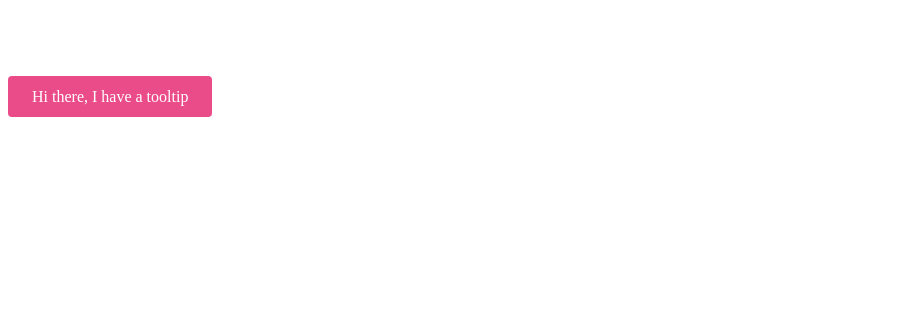
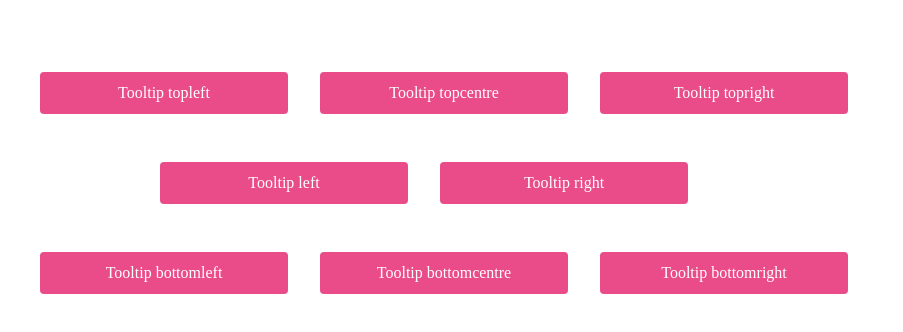
Before and after one commit to breakbeatkid/ng2-tooltip, an Angular app: page / in a window 1280 px wide. Shown: the top 332 px of the page, without its empty margins (0-903 px from the left). Built offline with nearby package versions, Linux system fonts and the light colour scheme.

Commit message:
fix: rename component to overlay-tooltip

```diff
--- a/src/app/app.component.html
+++ b/src/app/app.component.html
@@ -1,9 +1,86 @@
-<div
-    crowderTooltip
+<div class="row">
+  <div
+    crowderOverlayTooltip
     tooltipMessage="This is my tooltip!!"
-    [tooltipPosition]=TooltipPosition.TOPCENTRE
-    [tooltipArrow]=true
-    class='thing'
->
-    Hi there, I have a tooltip
+    [tooltipPosition]="TooltipPosition.TOPLEFT"
+    [tooltipArrow]="true"
+    class="thing"
+  >
+    Tooltip topleft
+  </div>
+
+  <div
+    crowderOverlayTooltip
+    tooltipMessage="This is my tooltip!!"
+    [tooltipPosition]="TooltipPosition.TOPCENTRE"
+    [tooltipArrow]="true"
+    class="thing"
+  >
+    Tooltip topcentre
+  </div>
+
+  <div
+    crowderOverlayTooltip
+    tooltipMessage="This is my tooltip!!"
+    [tooltipPosition]="TooltipPosition.TOPRIGHT"
+    [tooltipArrow]="true"
+    class="thing"
+  >
+    Tooltip topright
+  </div>
 </div>
+
+<div class="row" style='width: 800px; text-align: center'>
+  <div
+    crowderOverlayTooltip
+    tooltipMessage="This is my tooltip!!"
+    [tooltipPosition]="TooltipPosition.LEFT"
+    [tooltipArrow]="true"
+    class="thing"
+  >
+    Tooltip left
+  </div>
+
+  <div
+    crowderOverlayTooltip
+    tooltipMessage="This is my tooltip!!"
+    [tooltipPosition]="TooltipPosition.RIGHT"
+    [tooltipArrow]="true"
+    class="thing"
+  >
+    Tooltip right
+  </div>
+</div>
+
+<div class="row">
+  <div
+    crowderOverlayTooltip
+    tooltipMessage="This is my tooltip!!"
+    [tooltipPosition]="TooltipPosition.BOTTOMLEFT"
+    [tooltipArrow]="true"
+    class="thing"
+  >
+    Tooltip bottomleft
+  </div>
+
+  <div
+    crowderOverlayTooltip
+    tooltipMessage="This is my tooltip!!"
+    [tooltipPosition]="TooltipPosition.BOTTOMCENTRE"
+    [tooltipArrow]="true"
+    class="thing"
+  >
+    Tooltip bottomcentre
+  </div>
+
+  <div
+    crowderOverlayTooltip
+    tooltipMessage="This is my tooltip!!"
+    [tooltipPosition]="TooltipPosition.BOTTOMRIGHT"
+    [tooltipArrow]="true"
+    class="thing"
+    id='thingy'
+  >
+    Tooltip bottomright
+  </div>
+</div>
--- a/src/app/app.component.scss
+++ b/src/app/app.component.scss
@@ -1,10 +1,10 @@
 :host {
   display: block;
-  padding-top: 5rem;
+  padding-top: 2rem;
 }
 
 .thing {
-  display: inline;
+  display: inline-block;
   background-color: #ea4c89;
   border: none;
   border-radius: 4px;
@@ -14,4 +14,11 @@
   outline: none;
   -moz-appearance: none;
   -webkit-appearance: none;
+  margin: 1rem;
+  width: 200px;
+  text-align: center;
 }
+
+.row {
+  margin: 1rem;
+}
--- a/src/app/app.component.ts
+++ b/src/app/app.component.ts
@@ -1,10 +1,10 @@
 import { Component } from '@angular/core';
-import { TooltipPosition } from './tooltip/model/tooltip-position.enum';
+import { OverlayTooltipPosition } from './overlay-tooltip/model/overlay-tooltip-position.enum';
 @Component({
   selector: 'app-root',
   styleUrls: ['./app.component.scss'],
   templateUrl: './app.component.html',
 })
 export class AppComponent {
-  TooltipPosition = TooltipPosition;
+  TooltipPosition = OverlayTooltipPosition;
 }
--- a/src/app/app.module.ts
+++ b/src/app/app.module.ts
@@ -4,14 +4,14 @@ import { BrowserAnimationsModule } from '@angular/platform-browser/animations';
 import { OverlayModule } from '@angular/cdk/overlay';
 
 import { AppComponent } from './app.component';
-import { TooltipDirective } from './tooltip/tooltip.directive';
-import { TooltipComponent } from './tooltip/tooltip.component';
+import { OverlayTooltipDirective } from './overlay-tooltip/overlay-tooltip.directive';
+import { OverlayTooltipComponent } from './overlay-tooltip/overlay-tooltip.component';
 
 @NgModule({
   declarations: [
     AppComponent,
-    TooltipDirective,
-    TooltipComponent,
+    OverlayTooltipDirective,
+    OverlayTooltipComponent,
   ],
   imports: [
     BrowserAnimationsModule,
@@ -20,7 +20,7 @@ import { TooltipComponent } from './tooltip/tooltip.component';
   ],
   providers: [],
   bootstrap: [AppComponent],
-  entryComponents: [TooltipComponent],
+  entryComponents: [OverlayTooltipComponent],
 })
 export class AppModule {
 }
--- a/src/app/tooltip/model/tooltip-position.enum.ts
+++ b/src/app/overlay-tooltip/model/overlay-tooltip-position.enum.ts
@@ -1,4 +1,4 @@
-export enum TooltipPosition {
+export enum OverlayTooltipPosition {
     TOPLEFT,
     TOPCENTRE,
     TOPRIGHT,
--- a/src/app/tooltip/tooltip.component.html
+++ b/src/app/overlay-tooltip/overlay-tooltip.component.html
@@ -7,6 +7,8 @@
     [class.tl]='tooltipPosition === TooltipPosition.TOPLEFT && tooltipArrow === true'
     [class.tc]='tooltipPosition === TooltipPosition.TOPCENTRE && tooltipArrow === true'
     [class.tr]='tooltipPosition === TooltipPosition.TOPRIGHT && tooltipArrow === true'
+    [class.l]='tooltipPosition === TooltipPosition.LEFT && tooltipArrow === true'
+    [class.r]='tooltipPosition === TooltipPosition.RIGHT && tooltipArrow === true'
     [style.backgroundColor]=tooltipBackgroundColour
     [style.color]=tooltipTextColour
     [style.fontSize]=tooltipTextSize
--- a/src/app/tooltip/tooltip.component.scss
+++ b/src/app/overlay-tooltip/overlay-tooltip.component.scss
@@ -85,4 +85,30 @@
 
     }
   }
+
+  &.l {
+    &::after {
+      content: "";
+      position: absolute;
+      top: 50%;
+      right: -10px;
+      border-width: 5px;
+      border-style: solid;
+      border-color: transparent transparent transparent black;
+      transform: translateY(-50%);
+    }
+  }
+
+  &.r {
+    &::after {
+      content: "";
+      position: absolute;
+      top: 50%;
+      left: -10px;
+      border-width: 5px;
+      border-style: solid;
+      border-color: transparent black transparent transparent;
+      transform: translateY(-50%);
+    }
+  }
 }
--- a/src/app/tooltip/tooltip.component.ts
+++ b/src/app/overlay-tooltip/overlay-tooltip.component.ts
@@ -1,11 +1,11 @@
 import { Component, Input, ChangeDetectionStrategy } from '@angular/core';
 import { animate, style, transition, trigger } from '@angular/animations';
-import { TooltipPosition } from './model/tooltip-position.enum';
+import { OverlayTooltipPosition } from './model/overlay-tooltip-position.enum';
 
 @Component({
-  selector: 'crowder-tooltip',
-  styleUrls: ['./tooltip.component.scss'],
-  templateUrl: './tooltip.component.html',
+  selector: 'crowder-overlay-tooltip',
+  styleUrls: ['./overlay-tooltip.component.scss'],
+  templateUrl: './overlay-tooltip.component.html',
   changeDetection: ChangeDetectionStrategy.OnPush,
   animations: [
     trigger('tooltip', [
@@ -19,12 +19,12 @@ import { TooltipPosition } from './model/tooltip-position.enum';
     ]),
   ],
 })
-export class TooltipComponent {
-  TooltipPosition = TooltipPosition;
+export class OverlayTooltipComponent {
+  TooltipPosition = OverlayTooltipPosition;
   @Input() tooltipMessage: string;
   @Input() tooltipBackgroundColour: string;
   @Input() tooltipTextColour: string;
   @Input() tooltipTextSize: string;
-  @Input() tooltipPosition: TooltipPosition;
+  @Input() tooltipPosition: OverlayTooltipPosition;
   @Input() tooltipArrow: boolean;
 }
--- a/src/app/tooltip/tooltip.directive.ts
+++ b/src/app/overlay-tooltip/overlay-tooltip.directive.ts
@@ -2,17 +2,17 @@ import { ComponentRef, Directive, ElementRef, HostListener, Input, OnInit } from
 import { Overlay, OverlayPositionBuilder, OverlayRef } from '@angular/cdk/overlay';
 import { ComponentPortal } from '@angular/cdk/portal';
 
-import { TooltipComponent } from './tooltip.component';
-import { TooltipPosition } from './model/tooltip-position.enum';
+import { OverlayTooltipComponent } from './overlay-tooltip.component';
+import { OverlayTooltipPosition } from './model/overlay-tooltip-position.enum';
 
-@Directive({ selector: '[crowderTooltip]' })
-export class TooltipDirective implements OnInit {
+@Directive({ selector: '[crowderOverlayTooltip]' })
+export class OverlayTooltipDirective implements OnInit {
 
   @Input() tooltipMessage: string;
   @Input() tooltipBackgroundColour: string;
   @Input() tooltipTextColour: string;
   @Input() tooltipTextSize: string;
-  @Input() tooltipPosition: TooltipPosition;
+  @Input() tooltipPosition: OverlayTooltipPosition;
   @Input() tooltipArrow: boolean;
 
   private overlayRef: OverlayRef;
@@ -23,17 +23,18 @@ export class TooltipDirective implements OnInit {
   }
 
   ngOnInit(): void {
+    console.log(this.elementRef);
     this.setDefault();
 
     const positionStrategy = this.overlayPositionBuilder
       .flexibleConnectedTo(this.elementRef)
-      .withPositions([ this.setPosition() ]);
+      .withPositions([this.setPosition()]);
 
     this.overlayRef = this.overlay.create({ positionStrategy });
   }
 
   @HostListener('mouseenter') show() {
-    const tooltipRef: ComponentRef<TooltipComponent> = this.overlayRef.attach(new ComponentPortal(TooltipComponent));
+    const tooltipRef: ComponentRef<OverlayTooltipComponent> = this.overlayRef.attach(new ComponentPortal(OverlayTooltipComponent));
     tooltipRef.instance.tooltipMessage = this.tooltipMessage;
     tooltipRef.instance.tooltipBackgroundColour = this.tooltipBackgroundColour;
     tooltipRef.instance.tooltipTextColour = this.tooltipTextColour;
@@ -60,13 +61,13 @@ export class TooltipDirective implements OnInit {
     }
 
     if (this.tooltipTextSize == null) {
-      this.tooltipTextSize = '0.75rem'
+      this.tooltipTextSize = '0.75rem';
     }
   }
 
   private setPosition(): any {
-    switch(this.tooltipPosition) {
-      case TooltipPosition.TOPLEFT:
+    switch (this.tooltipPosition) {
+      case OverlayTooltipPosition.TOPLEFT:
         return {
           originX: 'start',
           originY: 'top',
@@ -74,7 +75,7 @@ export class TooltipDirective implements OnInit {
           overlayY: 'bottom',
           offsetY: -8,
         };
-      case TooltipPosition.TOPCENTRE:
+      case OverlayTooltipPosition.TOPCENTRE:
         return {
           originX: 'center',
           originY: 'top',
@@ -82,7 +83,7 @@ export class TooltipDirective implements OnInit {
           overlayY: 'bottom',
           offsetY: -8,
         };
-      case TooltipPosition.TOPRIGHT:
+      case OverlayTooltipPosition.TOPRIGHT:
         return {
           originX: 'end',
           originY: 'top',
@@ -90,7 +91,7 @@ export class TooltipDirective implements OnInit {
           overlayY: 'bottom',
           offsetY: -8,
         };
-      case TooltipPosition.BOTTOMLEFT:
+      case OverlayTooltipPosition.BOTTOMLEFT:
         return {
           originX: 'start',
           originY: 'bottom',
@@ -98,7 +99,7 @@ export class TooltipDirective implements OnInit {
           overlayY: 'top',
           offsetY: 8,
         };
-      case TooltipPosition.BOTTOMRIGHT:
+      case OverlayTooltipPosition.BOTTOMRIGHT:
         return {
           originX: 'end',
           originY: 'bottom',
@@ -106,8 +107,7 @@ export class TooltipDirective implements OnInit {
           overlayY: 'top',
           offsetY: 8,
         };
-      case TooltipPosition.BOTTOMCENTRE:
-      default:
+      case OverlayTooltipPosition.BOTTOMCENTRE:
         return {
           originX: 'center',
           originY: 'bottom',
@@ -115,6 +115,22 @@ export class TooltipDirective implements OnInit {
           overlayY: 'top',
           offsetY: 8,
         };
-      }
+      case OverlayTooltipPosition.LEFT:
+        return {
+          originX: 'start',
+          originY: 'center',
+          overlayX: 'end',
+          overlayY: 'center',
+          offsetX: -8,
+        };
+      case OverlayTooltipPosition.RIGHT:
+        return {
+          originX: 'end',
+          originY: 'center',
+          overlayX: 'start',
+          overlayY: 'center',
+          offsetX: 8,
+        };
+    }
   }
 }
```
Also changed, not shown: package.json (+3 -6 lines).
